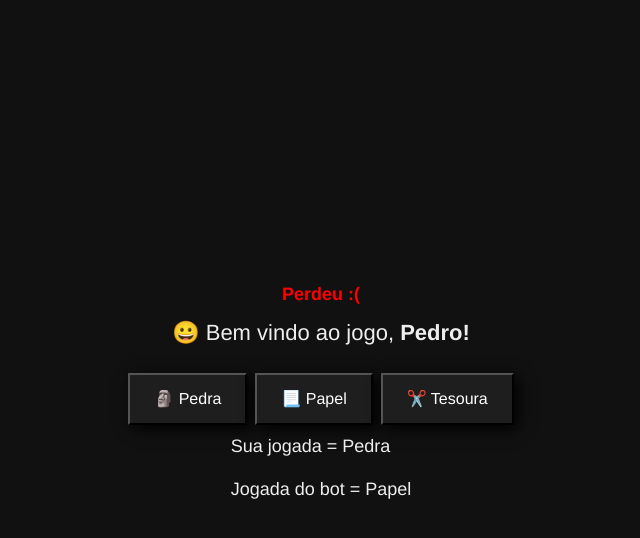
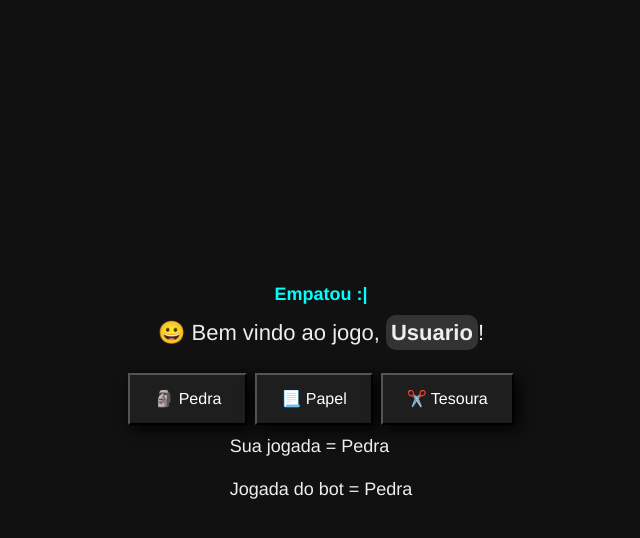
Before and after one commit to pedrogodoir/Pedra-Papel-Tesoura, a plain HTML site: page index.html in a window 1280 px wide. Both pictures are taken after a click on the button "🗿 Pedra". Shown: the whole page, without its empty margins (319-959 px from the left). Drawn offline with nearby package versions, Linux system fonts and the light colour scheme.

Commit message:
Edição de "nome" mais obvio

```diff
--- a/index.css
+++ b/index.css
@@ -28,6 +28,11 @@ button:focus {
     font-size: 18px;
     font-weight: 700;
 }
+.user {
+    background-color: #333;
+    padding: 5px;
+    border-radius: 10px;
+}
 p.top-player-name {
     font-size: 22px;
     font-weight: 500;
--- a/index.html
+++ b/index.html
@@ -10,7 +10,7 @@
 </head>
 <body style="background-color: #111; color: #eee;" class="d-flex flex-column justify-content-center align-items-center">
     <span class="resultado" data-attr="result"></span>
-    <p class="top-player-name">😀 Bem vindo ao jogo, <span data-attr="player-name" contenteditable="true">Usuário</span></p>
+    <p class="top-player-name">😀 Bem vindo ao jogo, <span data-attr="player-name" contenteditable="true" class="user">Usuário</span>!</p>
     <div style="gap: 8px;" class="d-flex flex-row justify-content-center align-items-center">
         <button onclick="jogar('Pedra')">🗿 Pedra</button>
         <button onclick="jogar('Papel')">📃 Papel</button>
--- a/index.js
+++ b/index.js
@@ -1,23 +1,18 @@
-// Opções = Pedra, papel e tesoura
-// Bot -> jogar após você lançar o comando (opcões acima)
-//      O BOT vai jogar algo aleatório, escolhendo entre as opções
-// No console, é exibido o resultado após o BOT jogar
-
 function atribuiNome() {
     var htmlNome = document.querySelector(`[data-attr="player-name"`)
-    var nome = "Pedro" || prompt("Digite seu nome?")
-    htmlNome.textContent = ` ${nome}!`
+    var nome = "Usuario"
+    htmlNome.textContent = `${nome}`
 }; atribuiNome()
 
 var opcoes = ["Pedra", "Papel", "Tesoura"]
 
-function jogarBOT() {
+function jogadaBOT() {
     var numeroAleatorio = Math.floor(Math.random() * opcoes.length)
     return opcoes[numeroAleatorio]
 }
 
 function jogar(opcao) {
-    var jogadaBot = jogarBOT()
+    var jogadaBot = jogadaBOT()
     var htmlResultado = document.querySelector(`[data-attr="result"]`)
     var htmlJogadaPlayer = document.querySelector(`[data-attr="jogada-player"]`)
     var htmlJogadaBot = document.querySelector(`[data-attr="jogada-bot"]`)
```
